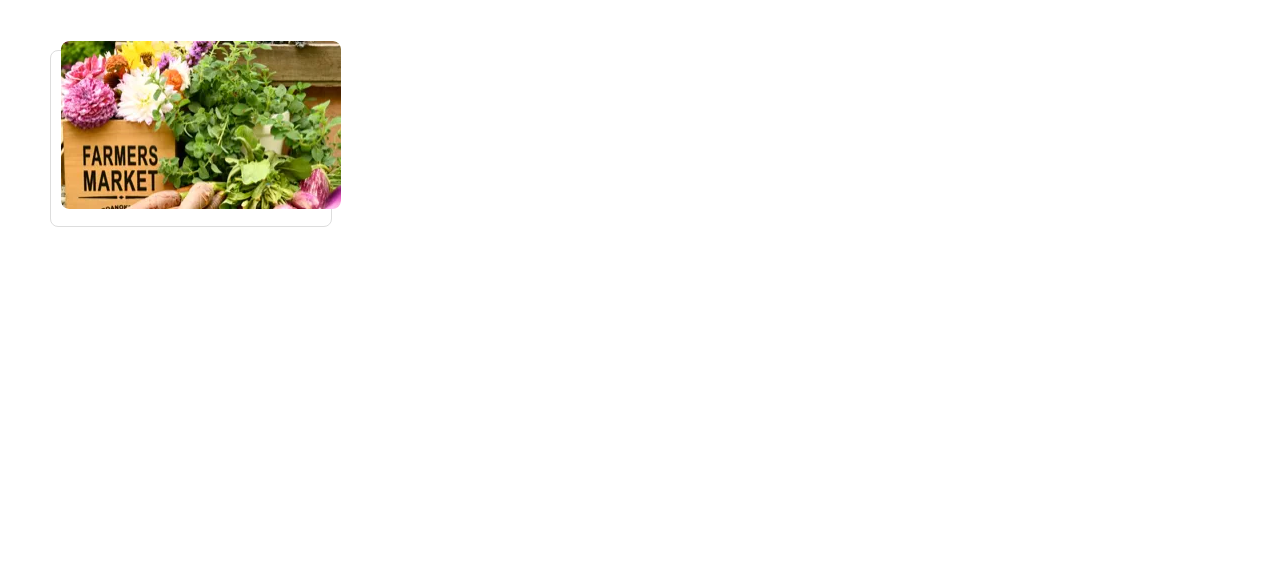
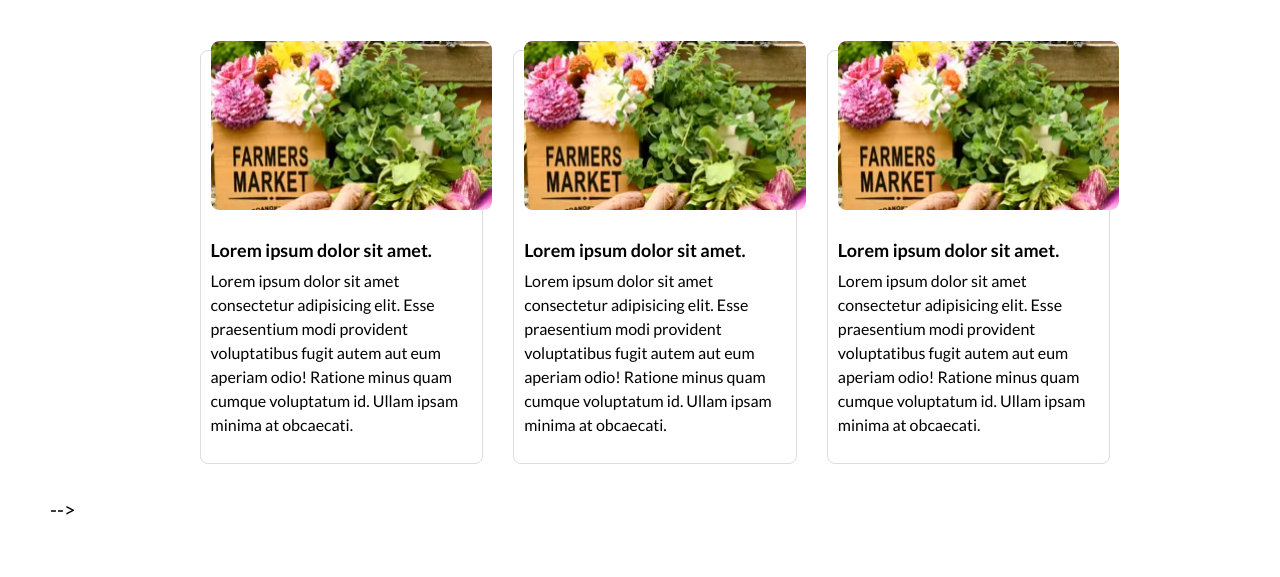
Before and after one commit to junaidxgit/charity, a plain HTML site: page index.html in a window 1280 px wide. Drawn offline with Linux system fonts and the light colour scheme.

Commit message:
defined achivement block

```diff
--- a/css/styles.css
+++ b/css/styles.css
@@ -32,7 +32,18 @@ h2{
 h1,h2,h3{
     margin-top: 0;
 }
+/* container */
+.container{
+    max-width: 941px;
+    margin: 0 auto;
 
+}
+.block--dark{
+    background: black;
+}
+.block{
+
+}
 /* button */
 .btn{
     padding:10px 23px 11px ;
@@ -89,6 +100,7 @@ h1,h2,h3{
 /* grid */
 .grid{
     display: grid;
+    justify-content: center;
 }
 
 @media screen and (min-width:1000px) {
@@ -106,7 +118,9 @@ img{
     border: 1px solid #ddd;
     overflow: visible;
     object-fit: contain;
-    position: absolute;
+    max-width: 400px;
+    margin-bottom: 3rem;
+    margin-left: 3rem;
 }
 .img--container img{
     border-radius: 8px;
@@ -119,3 +133,20 @@ img{
 .list{
     list-style:none;
 }
+
+/* achivement */
+.achivement__content{
+    padding: 1rem;
+    margin: 0;
+}
+.achivement__quote{
+    font-size: 1.6rem;
+    margin-top: 0.5rem;
+}
+
+.achivement__heading{
+    font-size: 1.8rem;
+    font-weight: bold;
+    color: black;
+    margin-bottom: 0;
+}
--- a/index.html
+++ b/index.html
@@ -14,12 +14,50 @@
     <link rel="stylesheet" href="css/normalize.css" />
     <link rel="stylesheet" href="css/styles.css" />
   </head>
-  <body style="padding: 5rem">
-    <div class="img--container" action="">
-      <img
-        src="images/photo.webp"
-        srcset="images/photo@2x.webp 2x, images/photo@3x.webp 3x"
-      />
-    </div>
+  <body  style="padding: 5rem;"  >
+      <div class="container grid grid--colsN">
+      <div class="img--container achivement" action="">
+        <img
+          src="images/photo.webp"
+          srcset="images/photo@2x.webp 2x, images/photo@3x.webp 3x"
+        />
+        <blockquote class="achivement__content">
+          <h3 class="achivement__heading">Lorem ipsum dolor sit amet.</h3>
+          <p class=" achivement__quote">
+            Lorem ipsum dolor sit amet consectetur adipisicing elit. Esse praesentium
+            modi provident voluptatibus fugit autem aut eum aperiam odio! Ratione
+            minus quam cumque voluptatum id. Ullam ipsam minima at obcaecati.
+          </p>
+        </blockquote>
+      </div>
+      <div class="img--container achivement" action="">
+        <img
+          src="images/photo.webp"
+          srcset="images/photo@2x.webp 2x, images/photo@3x.webp 3x"
+        />
+        <blockquote class="achivement__content">
+          <h3 class="achivement__heading">Lorem ipsum dolor sit amet.</h3>
+          <p class=" achivement__quote">
+            Lorem ipsum dolor sit amet consectetur adipisicing elit. Esse praesentium
+            modi provident voluptatibus fugit autem aut eum aperiam odio! Ratione
+            minus quam cumque voluptatum id. Ullam ipsam minima at obcaecati.
+          </p>
+        </blockquote>
+      </div>
+      <div class="img--container achivement" action="">
+        <img
+          src="images/photo.webp"
+          srcset="images/photo@2x.webp 2x, images/photo@3x.webp 3x"
+        />
+        <blockquote class="achivement__content">
+          <h3 class="achivement__heading">Lorem ipsum dolor sit amet.</h3>
+          <p class=" achivement__quote">
+            Lorem ipsum dolor sit amet consectetur adipisicing elit. Esse praesentium
+            modi provident voluptatibus fugit autem aut eum aperiam odio! Ratione
+            minus quam cumque voluptatum id. Ullam ipsam minima at obcaecati.
+          </p>
+        </blockquote>
+      </div>
+    </div> -->
   </body>
 </html>
```
Also changed, not shown: components.html (+9 -0 lines).
